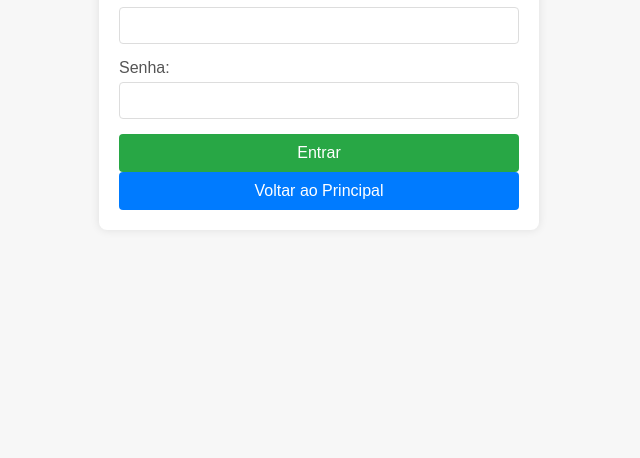
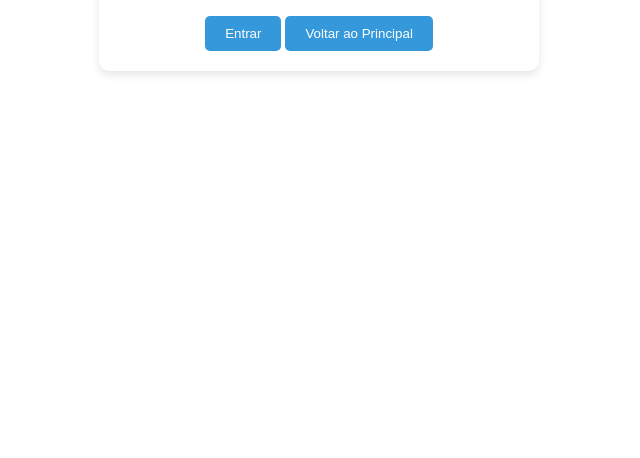
Before and after one commit to RodrigoMaciel00/Projeto-B, a plain HTML site: page public/login.html in a window 1280 px wide. Shown: the part 342-800 px from the top of the page, without its empty margins (321-961 px from the left). Drawn offline with Linux system fonts and the light colour scheme.

Commit message:
Update login.css

```diff
--- a/public/css/login.css
+++ b/public/css/login.css
@@ -1,67 +1,46 @@
-/* login.css */
-
-body {
-    font-family: Arial, sans-serif;
-    background-color: #f7f7f7;
-    display: flex;
-    justify-content: center;
-    align-items: center;
-    height: 100vh;
-    margin: 0;
-}
-
+/* Specific styles for the login page */
 .container {
-    background-color: #ffffff;
+    max-width: 400px;
+    margin: 100px auto;
     padding: 20px;
-    border-radius: 8px;
-    box-shadow: 0 0 10px rgba(0, 0, 0, 0.1);
-    width: 100%;
-    max-width: 400px;
+    background: #fff;
+    border-radius: 10px;
+    box-shadow: 0 4px 8px rgba(0,0,0,0.1);
+    text-align: center;
 }
 
 h1 {
     margin-bottom: 20px;
-    color: #333;
-    text-align: center;
+    font-size: 2em;
 }
 
 .form-group {
-    margin-bottom: 15px;
+    margin-bottom: 20px;
+    text-align: left;
 }
 
-label {
+.form-group label {
     display: block;
     margin-bottom: 5px;
-    color: #555;
 }
 
-input {
+.form-group input {
     width: 100%;
     padding: 10px;
-    border: 1px solid #ddd;
-    border-radius: 4px;
-    box-sizing: border-box;
+    border: 1px solid #ccc;
+    border-radius: 5px;
 }
 
 button {
-    width: 100%;
-    padding: 10px;
-    background-color: #28a745;
+    padding: 10px 20px;
+    background: #3498db;
     color: #fff;
     border: none;
-    border-radius: 4px;
+    border-radius: 5px;
     cursor: pointer;
-    font-size: 16px;
+    transition: background 0.3s;
 }
 
 button:hover {
-    background-color: #218838;
+    background: #2980b9;
 }
-
-button[type="button"] {
-    background-color: #007bff;
-}
-
-button[type="button"]:hover {
-    background-color: #0056b3;
-}
```
